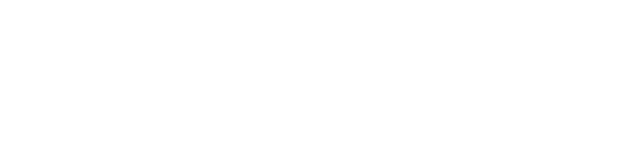
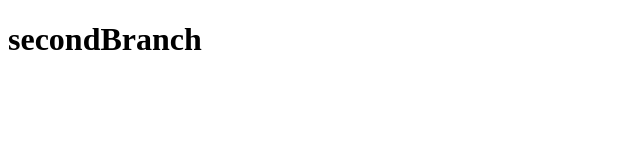
Before and after one commit to chinara7/new-test, a plain HTML site: page index.html in a window 1280 px wide. Shown: the whole page, without its empty margins (0-640 px from the left). Drawn offline with Linux system fonts and the light colour scheme.

Commit message:
second-2

```diff
--- a/index.html
+++ b/index.html
@@ -7,6 +7,6 @@
     <title>Document</title>
 </head>
 <body>
-
+    <h1>secondBranch</h1>
 </body>
 </html>
```
